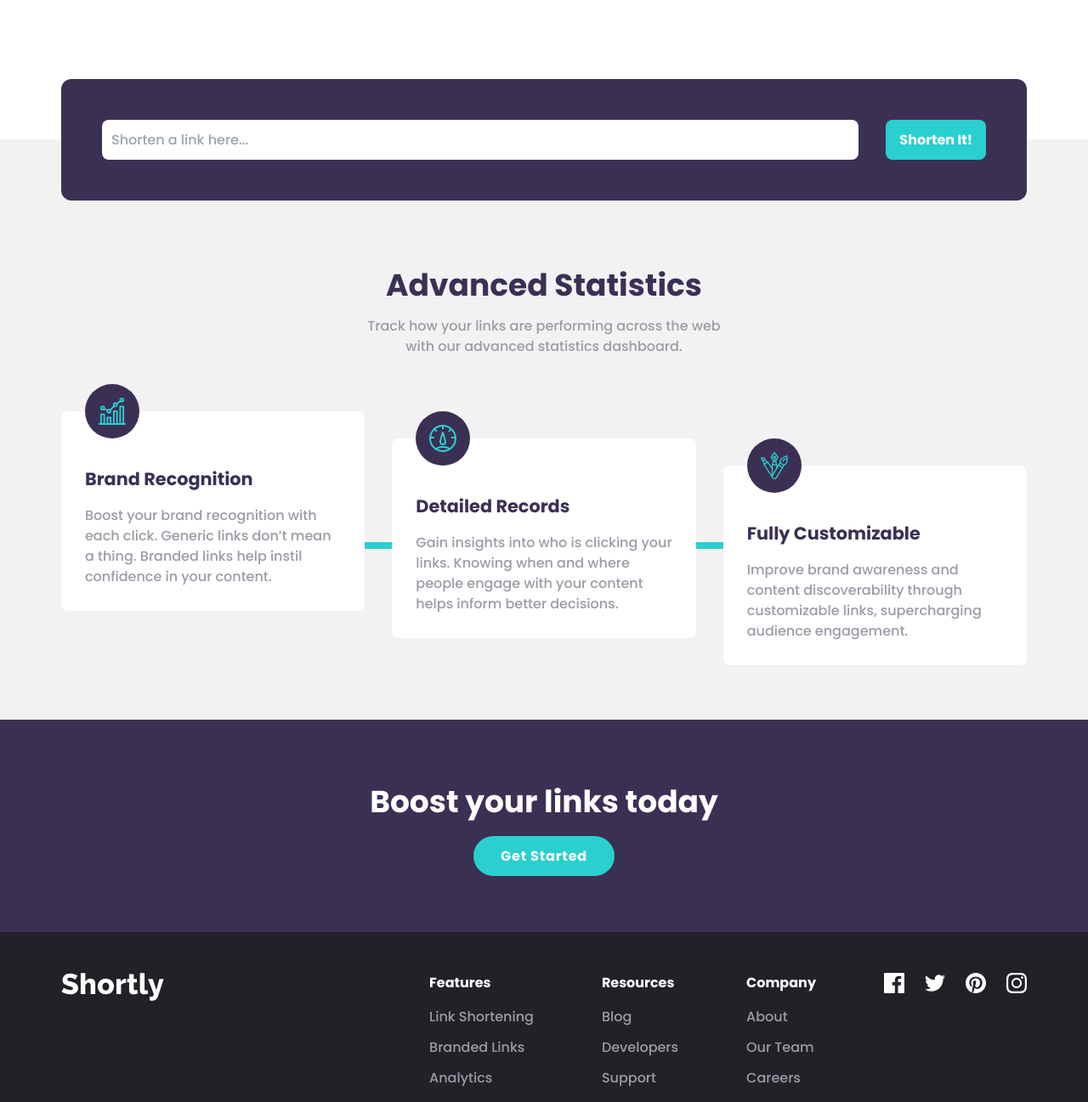
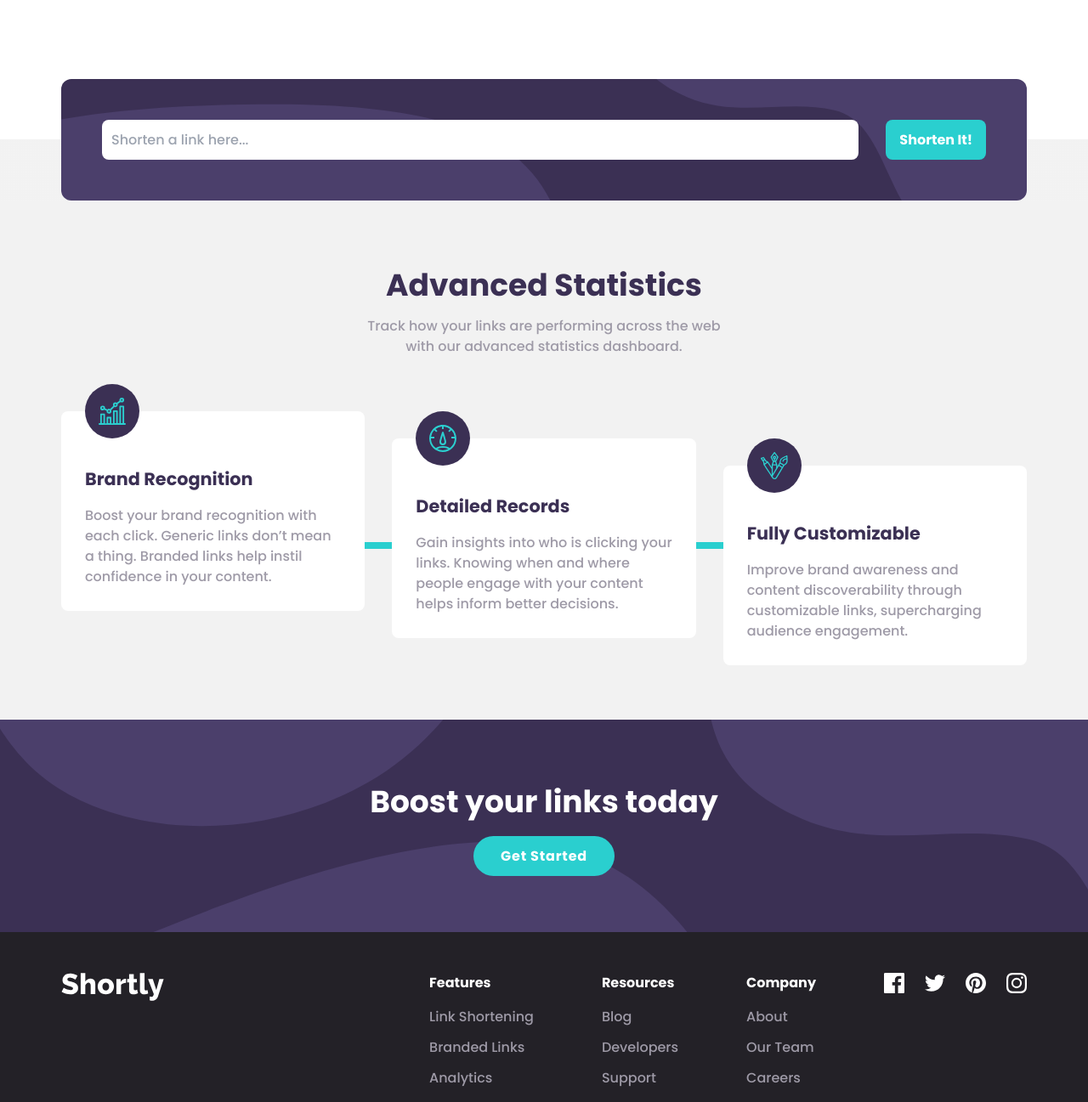
Before and after one commit to karimAoulallay/Url-shortening, a plain HTML site: page index.html in a window 1280 px wide. Shown: the part 587-1884 px from the top of the page at 85% size. Drawn offline with Linux system fonts and the light colour scheme.

Commit message:
Project structure

```diff
--- a/index.html
+++ b/index.html
@@ -118,7 +118,7 @@
       <div id="url-input">
         <div class="container mx-auto px-4 md:px-8 xl:w-[1200px]">
           <form class="flex flex-col gap-x-8 gap-y-4 bg-secondaryColor mt-16 p-6 rounded-xl bg-[url('./images/bg-shorten-mobile.svg')] bg-no-repeat bg-cover
-            md:flex-row md:p-12 md:bg-[url('./images/bg-shorten-desktop.svg')]">
+            md:flex-row md:p-12 md:bg-[url('/images/bg-shorten-desktop.svg')]">
 
             <div id="input-container" data-error="false" class="md:flex-1 relative h-fit w-full">
 
@@ -239,7 +239,7 @@
     <!-- Get started section -->
 
     <section class="bg-secondaryColor bg-cover bg-no-repeat bg-[url('./images/bg-boost-mobile.svg')]
-    md:bg-[url('./images/bg-boost-desktop.svg')]">
+    md:bg-[url('/images/bg-boost-desktop.svg')]">
       <div class="container mx-auto px-4 md:px-8 xl:w-[1200px] p-[4.8rem] text-center">
         <h4 class="text-neutral font-bold text-2xl mb-6
         md:text-4xl md:mb-8">Boost your links today</h4>
```
